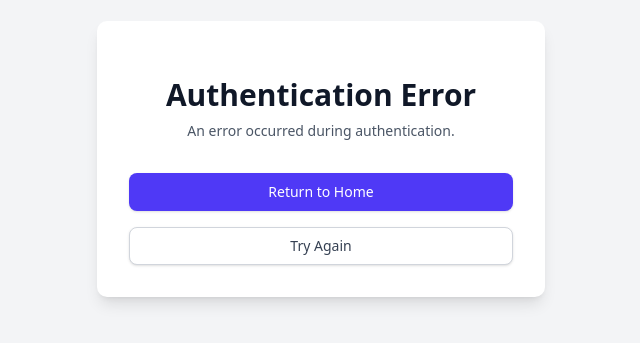
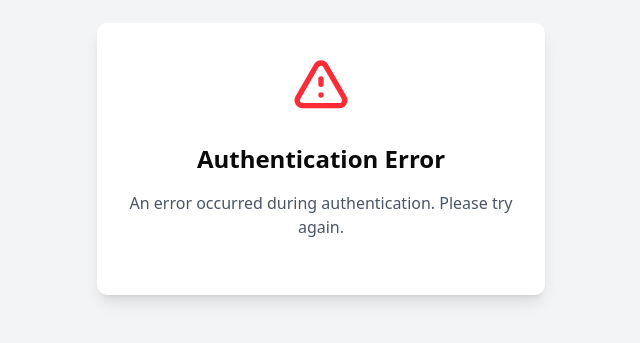
Before and after one commit to kapital-gebrehiwet/film-site, a Next.js app: page /auth/error in a window 1280 px wide. Shown: the part 241-584 px from the top of the page, without its empty margins (319-959 px from the left). Built offline with nearby package versions, Linux system fonts and the light colour scheme.

Commit message:
slight change

```diff
--- a/app/auth/error/page.jsx
+++ b/app/auth/error/page.jsx
@@ -8,54 +8,28 @@ function ErrorContent() {
   const searchParams = useSearchParams();
   const error = searchParams.get("error");
 
-  const getErrorMessage = () => {
-    switch (error) {
-      case "AccessDenied":
-        return "Your account has been blocked. Please contact the administrator.";
-      case "Configuration":
-        return "There is a problem with the server configuration.";
-      case "Verification":
-        return "The verification token has expired or has already been used.";
-      default:
-        return "An error occurred during authentication.";
-    }
-  };
-
   return (
     <div className="min-h-screen flex items-center justify-center bg-gray-100">
-      <div className="max-w-md w-full space-y-8 p-8 bg-white rounded-lg shadow-lg">
-        <div className="text-center">
-          <h2 className="mt-6 text-3xl font-extrabold text-gray-900">
-            Authentication Error
-          </h2>
-          <p className="mt-2 text-sm text-gray-600">
-            {getErrorMessage()}
-          </p>
+      <div className="bg-white p-8 rounded-lg shadow-lg max-w-md w-full">
+        <div className="text-red-500 text-center mb-6">
+          <svg className="h-16 w-16 mx-auto" fill="none" stroke="currentColor" viewBox="0 0 24 24">
+            <path strokeLinecap="round" strokeLinejoin="round" strokeWidth="2" d="M12 9v2m0 4h.01m-6.938 4h13.856c1.54 0 2.502-1.667 1.732-3L13.732 4c-.77-1.333-2.694-1.333-3.464 0L3.34 16c-.77 1.333.192 3 1.732 3z" />
+          </svg>
         </div>
-        <div className="mt-8 space-y-4">
-          <Link
-            href="/"
-            className="w-full flex justify-center py-2 px-4 border border-transparent rounded-md shadow-sm text-sm font-medium text-white bg-indigo-600 hover:bg-indigo-700 focus:outline-none focus:ring-2 focus:ring-offset-2 focus:ring-indigo-500"
-          >
-            Return to Home
-          </Link>
-          <Link
-            href="/auth/signin"
-            className="w-full flex justify-center py-2 px-4 border border-gray-300 rounded-md shadow-sm text-sm font-medium text-gray-700 bg-white hover:bg-gray-50 focus:outline-none focus:ring-2 focus:ring-offset-2 focus:ring-indigo-500"
-          >
-            Try Again
-          </Link>
-        </div>
+        <h2 className="text-2xl font-bold text-center mb-4">Authentication Error</h2>
+        <p className="text-gray-600 text-center mb-6">
+          {error || 'An error occurred during authentication. Please try again.'}
+        </p>
       </div>
     </div>
   );
 }
 
-export default function AuthErrorPage() {
+export default function AuthError() {
   return (
     <Suspense fallback={
-      <div className="min-h-screen flex items-center justify-center bg-gray-100">
-        <div className="animate-spin rounded-full h-12 w-12 border-t-2 border-b-2 border-indigo-500"></div>
+      <div className="min-h-screen flex items-center justify-center">
+        <div className="animate-spin rounded-full h-12 w-12 border-t-2 border-b-2 border-blue-500"></div>
       </div>
     }>
       <ErrorContent />
--- a/middleware.js
+++ b/middleware.js
@@ -15,7 +15,7 @@ export async function middleware(request) {
 
   // If user is not logged in and trying to access protected routes
   if (!token && (pathname.startsWith('/admin') || pathname.startsWith('/user'))) {
-    return NextResponse.redirect(new URL('/auth/signin', request.url));
+    return NextResponse.redirect(new URL('/api/auth/signin', request.url));
   }
 
   // If user is logged in, check session expiration
```
